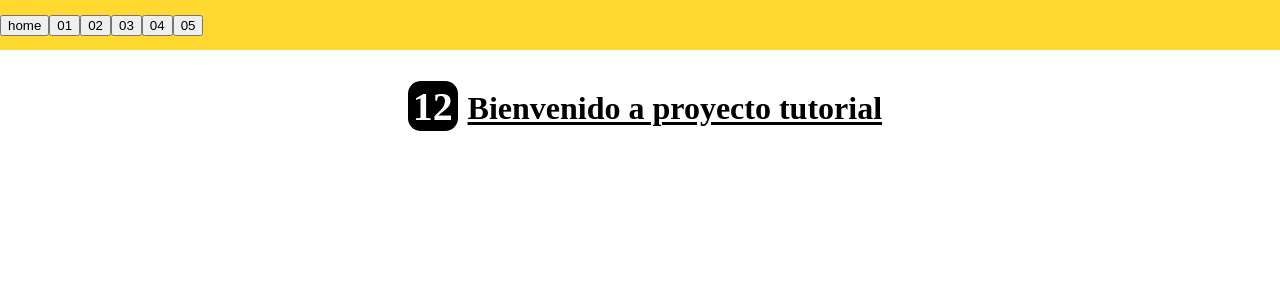
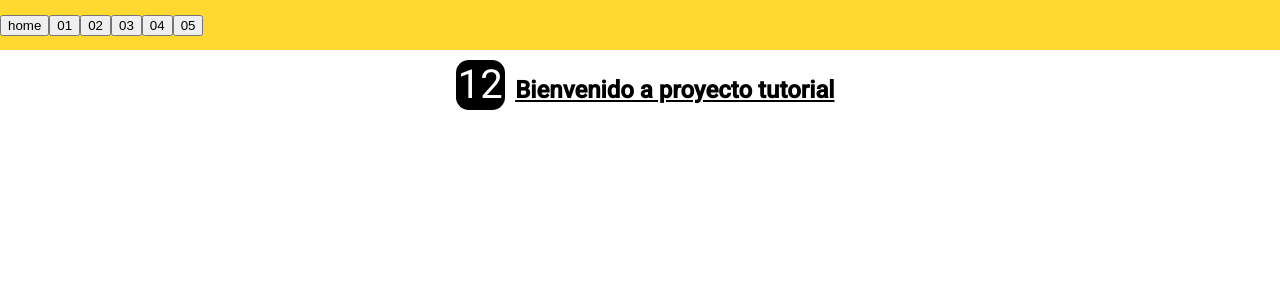
Before and after one commit to MartinZitterkopf/lessons, an Angular app: page / in a window 1280 px wide. Shown: the top 300 px of the page. Built offline with nearby package versions, Linux system fonts and the light colour scheme.

Commit message:
Instalacion angular/material

```diff
--- a/angular.json
+++ b/angular.json
@@ -27,6 +27,7 @@
               "src/assets"
             ],
             "styles": [
+              "./node_modules/@angular/material/prebuilt-themes/indigo-pink.css",
               "src/styles.css"
             ],
             "scripts": []
@@ -94,6 +95,7 @@
               "src/assets"
             ],
             "styles": [
+              "./node_modules/@angular/material/prebuilt-themes/indigo-pink.css",
               "src/styles.css"
             ],
             "scripts": []
--- a/package.json
+++ b/package.json
@@ -11,10 +11,12 @@
   "private": true,
   "dependencies": {
     "@angular/animations": "~12.2.0",
+    "@angular/cdk": "^12.2.13",
     "@angular/common": "~12.2.0",
     "@angular/compiler": "~12.2.0",
     "@angular/core": "~12.2.0",
     "@angular/forms": "~12.2.0",
+    "@angular/material": "^12.2.13",
     "@angular/platform-browser": "~12.2.0",
     "@angular/platform-browser-dynamic": "~12.2.0",
     "@angular/router": "~12.2.0",
--- a/src/app/app.module.ts
+++ b/src/app/app.module.ts
@@ -17,6 +17,7 @@
 import { ListadoarticulosComponent } from './tutorial/ejemplo05/listadoarticulos/listadoarticulos.component';
 import { ElementosModule } from './elementos/elementos.module';
 import {HttpClientModule} from '@angular/common/http';
+import { BrowserAnimationsModule } from '@angular/platform-browser/animations';
 
 @NgModule({
   declarations: [
@@ -38,7 +39,8 @@
     AppRoutingModule,
     FormsModule,
     ElementosModule,
-    HttpClientModule
+    HttpClientModule,
+    BrowserAnimationsModule
 
   ],
   providers: [],
--- a/src/index.html
+++ b/src/index.html
@@ -6,8 +6,11 @@
   <base href="/">
   <meta name="viewport" content="width=device-width, initial-scale=1">
   <link rel="icon" type="image/x-icon" href="favicon.ico">
+  <link rel="preconnect" href="https://fonts.gstatic.com">
+  <link href="https://fonts.googleapis.com/css2?family=Roboto:wght@300;400;500&display=swap" rel="stylesheet">
+  <link href="https://fonts.googleapis.com/icon?family=Material+Icons" rel="stylesheet">
 </head>
-<body>
+<body class="mat-typography">
   <app-root></app-root>
 </body>
 </html>
--- a/src/styles.css
+++ b/src/styles.css
@@ -5,3 +5,5 @@
 body {
     margin: 0px;
 }
+html, body { height: 100%; }
+body { margin: 0; font-family: Roboto, "Helvetica Neue", sans-serif; }
```
Also changed, not shown: 1 other file (tests, documents, lock files or other folders).
